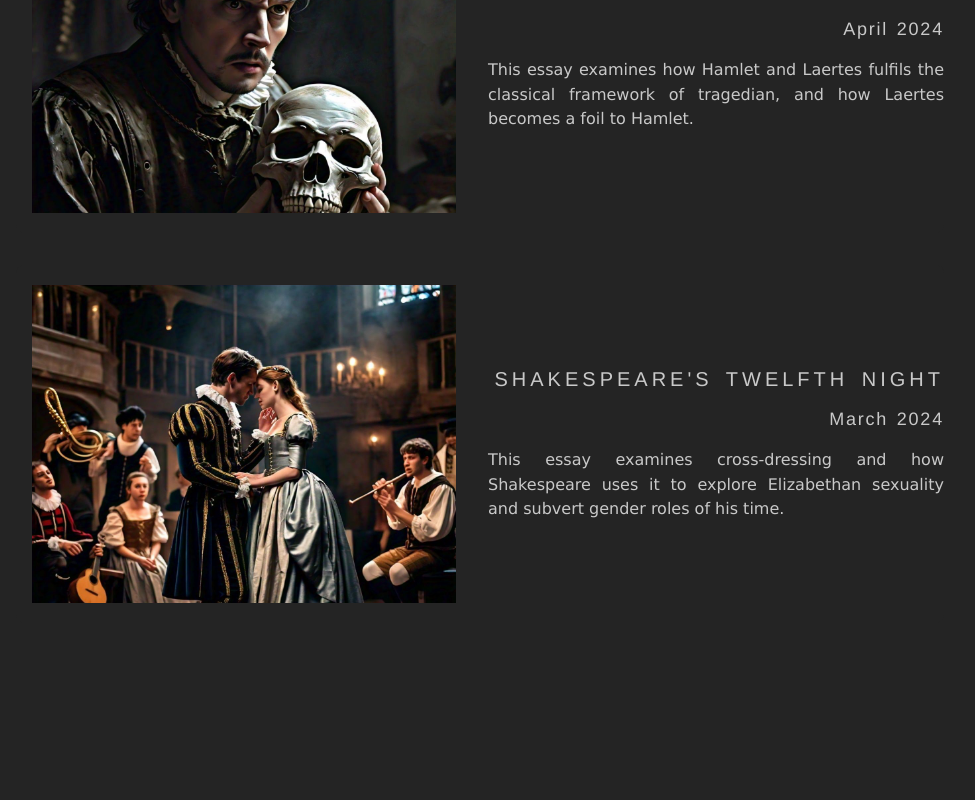
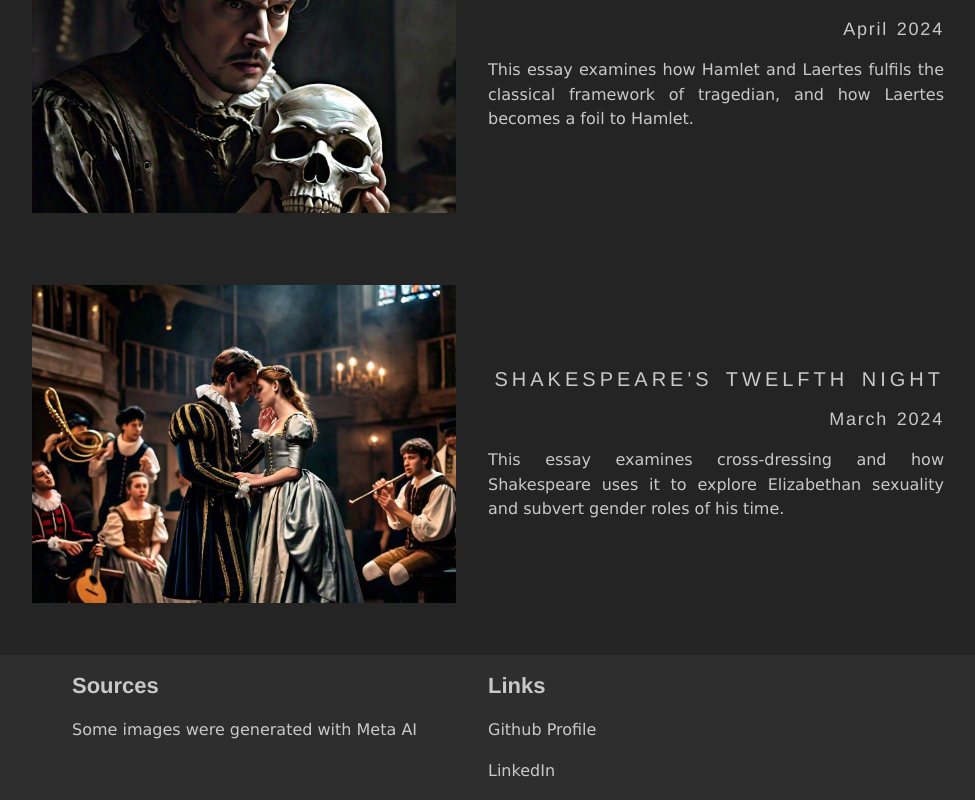
Before and after one commit to johnlim2019/portfolio-web, a React (Vite) app: page / in a window 1280 px wide. Shown: the part 2503-3303 px from the top of the page, without its empty margins (160-1135 px from the left). Before the commit the page ends 3158 px from the top, so only its background shows below. Built offline with nearby package versions, Linux system fonts and the light colour scheme.

Commit message:
update: bottom bar component

```diff
--- a/src/components/BottomBar/BottomBar.tsx
+++ b/src/components/BottomBar/BottomBar.tsx
@@ -1,4 +1,4 @@
-import { Container, Group } from '@mantine/core';
+import { Card, Group, Stack, Text, Title } from '@mantine/core';
 import "../../assets/buttons.css";
 import "../../assets/titles.css";
 
@@ -8,11 +8,23 @@ function BottomBar(): JSX.Element {
 
     return (
         <>
-            <Container size="xl" p='md'>
-                <Group justify='space-between'>
-
-                </Group >
-            </Container >
+            <Card>
+                <Group align='flex-start' justify='center'>
+                    <Stack align='left' justify='flex-start' style={{ "width": "25em" }}>
+                        <Title order={3}>Sources</Title>
+                        <Text>Some images were generated with Meta AI</Text>
+                    </Stack>
+                    <Stack align='left' justify='flex-start' style={{ "width": "25em" }}>
+                        <Title order={3}>Links</Title>
+                        <a className='minimalUnderlineButton' href="https://github.com/johnlim2019">
+                            Github Profile
+                        </a>
+                        <a className='minimalUnderlineButton' href="https://www.linkedin.com/in/lim-jie-sheng-john-baa3731a1/">
+                            LinkedIn
+                        </a>
+                    </Stack>
+                </Group>
+            </Card>
 
         </>
     )
--- a/src/components/TopBar/TopBar.module.css
+++ b/src/components/TopBar/TopBar.module.css
@@ -1,4 +1,4 @@
 .topBarContainer {
     display: flex;
-    gap: 10px
+    gap: 10px;
 }
--- a/src/pages/Home/Home.tsx
+++ b/src/pages/Home/Home.tsx
@@ -6,6 +6,7 @@ import TopBar from "../../components/TopBar/TopBar"
 import { TopBarEnum } from "../../enum/TopBarEnum"
 import RecentPostDisplay from "../../components/RecentPostDisplay/RecentPostDisplay"
 import { useNavigate } from "react-router-dom"
+import BottomBar from "../../components/BottomBar/BottomBar"
 
 function HomePage(): JSX.Element {
 
@@ -59,7 +60,7 @@ function HomePage(): JSX.Element {
                 </Stack>
             </Container >
 
-
+            <BottomBar></BottomBar>
         </>
     )
 }
```
